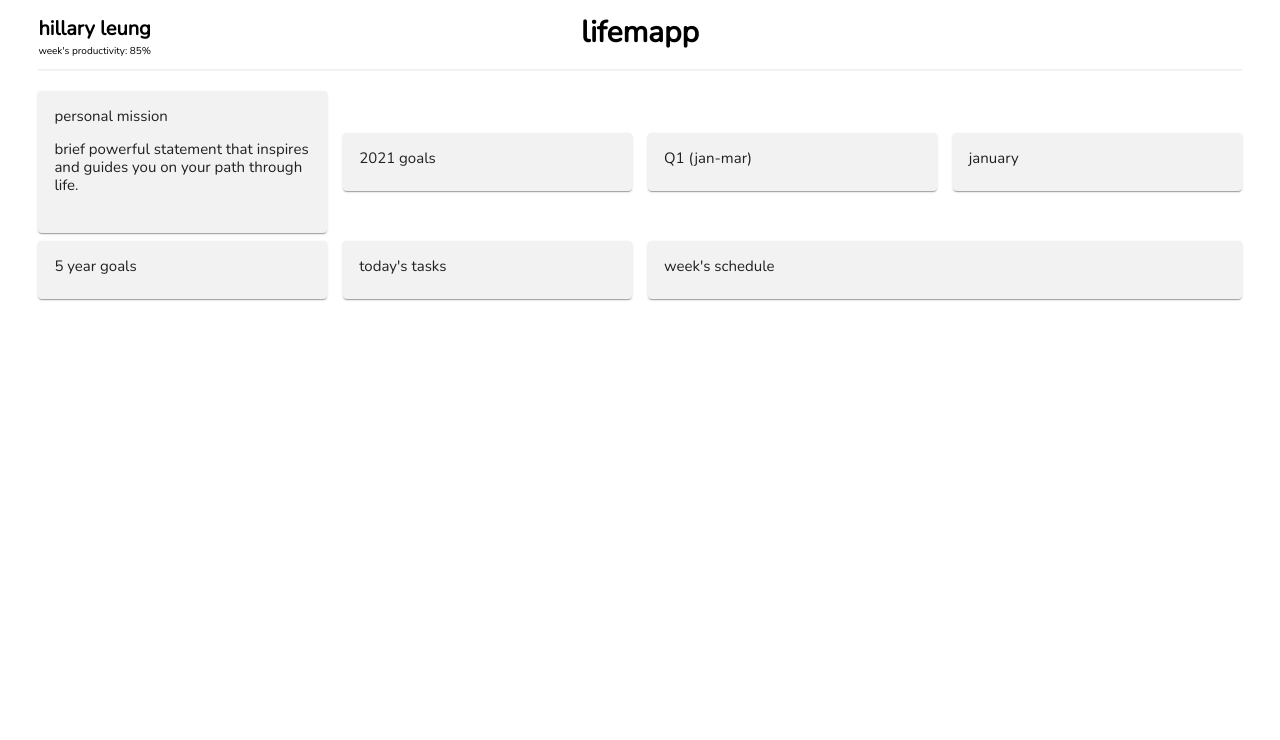
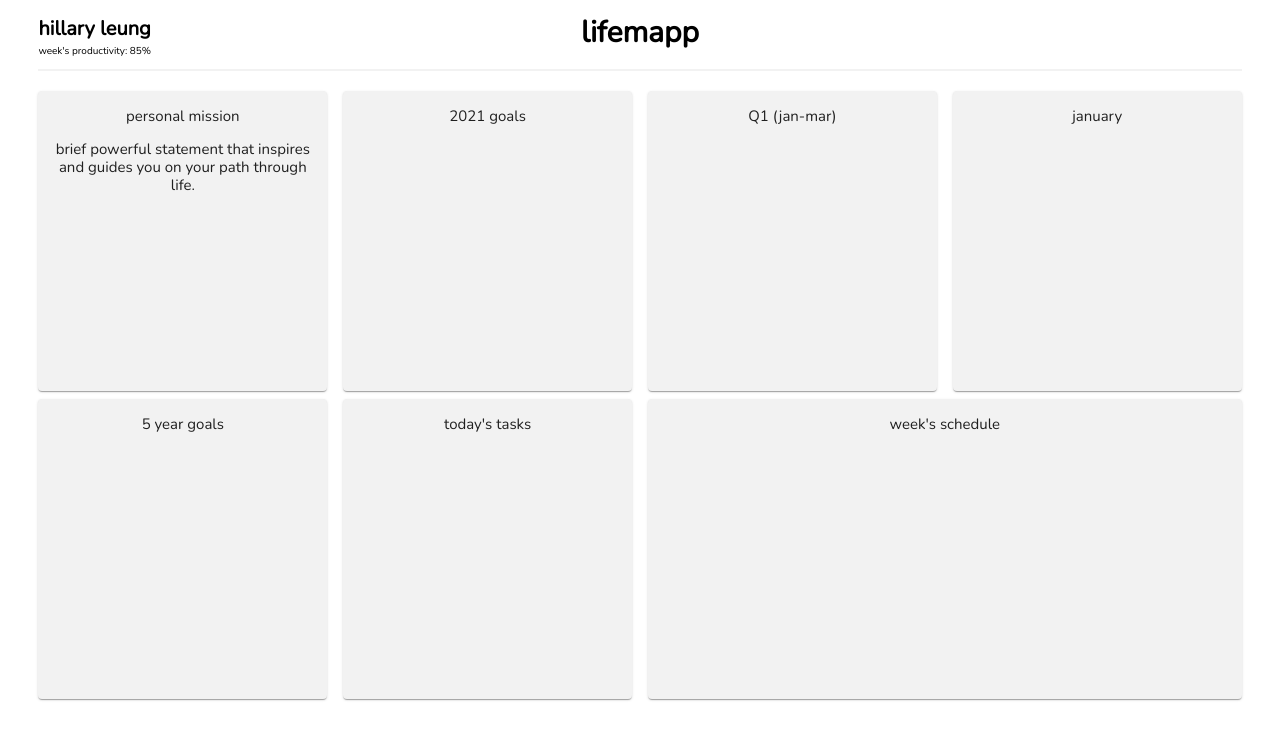
Before and after one commit to EdwardBurns10/hackthenorth, a Next.js app in the folder goal-tracker/: page / in a window 1280 px wide. Shown: the top 740 px of the page. Built offline with nearby package versions, Linux system fonts and the light colour scheme.

Commit message:
fix styled components

```diff
--- a/goal-tracker/pages/index.js
+++ b/goal-tracker/pages/index.js
@@ -2,22 +2,28 @@ import Head from 'next/head'
 import styles from '../styles/Home.module.css'
 import styled from "styled-components"
 import { Container, Grid, Card, CardContent, Typography } from '@material-ui/core'
+import { StylesProvider } from '@material-ui/core/styles';
 
 const Content = styled.div`
+  && {
     padding: 0 3% 0 3%;
+  }
 `
 const Name = styled.h2`
+  && {
     font-size: 20px;
     position: absolute;
     left: 0;
+  }
 `
 const Subtitle = styled.p`
+  && {
     font-size: 10px;
     position: absolute;
     left: 0;
     padding-top: 35px;
+  }
 `
-
 const Header = styled.div`
   display: flex;
   justify-content: center;
@@ -25,23 +31,30 @@ const Header = styled.div`
   padding-bottom: 10px;
 `
 const Headerline = styled.hr`
+  && {
     width: 100%;
     margin-bottom: 20px;
     border: 1px solid #F2F2F2;
+  }
 `
 const Widget = styled(Card)`
-  width: 20%;
-  justify-content: center;
+  && {
+    width: 100%;
+    height: 300px;
+    text-align: center;
+  }
 `
-const cardTitle = styled(Typography)`
+const cardTitle = styled.p`
+  && {
     font-size: 20px;
     font-weight: 800;
     text-align: center;
+  }
 `
-
 const Home = () => {
   return (
     <Content>
+      <StylesProvider injectFirst>
       <Head>
         <title>lifemapp</title>
         <link rel="icon" href="/favicon.ico" />
@@ -54,60 +67,63 @@ const Home = () => {
         <h1>lifemapp</h1>
       </Header>
       <Headerline></Headerline>
+        <div>
           <Grid container direction="row" justify="center" alignItems="center" spacing={2}>
             <Grid item xs={3}>
-          <Card style={{ backgroundColor: "#F2F2F2" }}>
+              <Widget style={{ backgroundColor: "#F2F2F2"}}>
                 <CardContent>
                   <cardTitle>personal mission</cardTitle>
                   <p>brief powerful statement that inspires and guides you on your path through life.</p>
                 </CardContent>
-          </Card>
+              </Widget>
             </Grid>
             <Grid item xs={3}>
-          <Card style={{ backgroundColor: "#F2F2F2" }}>
+              <Widget style={{ backgroundColor: "#F2F2F2" }}>
                 <CardContent>
                   <cardTitle>2021 goals</cardTitle>
                 </CardContent>
-          </Card>
+              </Widget>
             </Grid>
             <Grid item xs={3}>
-          <Card style={{ backgroundColor: "#F2F2F2" }}>
+              <Widget style={{ backgroundColor: "#F2F2F2" }}>
                 <CardContent>
                   <cardTitle>Q1 (jan-mar)</cardTitle>
                 </CardContent>
-          </Card>
+              </Widget>
             </Grid>
             <Grid item xs={3}>
-          <Card style={{ backgroundColor: "#F2F2F2" }}>
+              <Widget style={{ backgroundColor: "#F2F2F2" }}>
                 <CardContent>
                   <cardTitle>january</cardTitle>
                 </CardContent>
-          </Card>
+              </Widget>
             </Grid>
           </Grid>
           <Grid container direction="row" justify="center" alignItems="center" spacing={2}>
             <Grid item xs={3}>
-          <Card style={{ backgroundColor: "#F2F2F2" }}>
+              <Widget style={{ backgroundColor: "#F2F2F2" }}>
                 <CardContent>
                   <cardTitle>5 year goals</cardTitle>
                 </CardContent>
-          </Card>
+              </Widget>
             </Grid>
             <Grid item xs={3}>
-          <Card style={{ backgroundColor: "#F2F2F2" }}>
+              <Widget style={{ backgroundColor: "#F2F2F2" }}>
                 <CardContent>
                   <cardTitle>today's tasks</cardTitle>
                 </CardContent>
-          </Card>
+              </Widget>
             </Grid>
             <Grid item xs={6}>
-          <Card style={{ backgroundColor: "#F2F2F2" }}>
+              <Widget style={{ backgroundColor: "#F2F2F2" }}>
                 <CardContent>
                   <cardTitle>week's schedule</cardTitle>
                 </CardContent>
-          </Card>
+              </Widget>
             </Grid>
           </Grid>
+        </div>
+      </StylesProvider>
     </Content>
   )
 }
```
Lines whose indentation alone changed are shown as unchanged.
